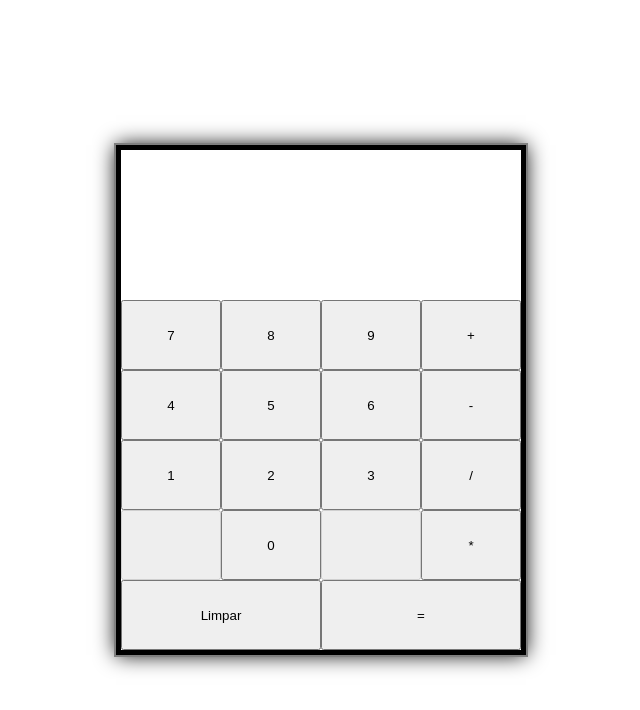
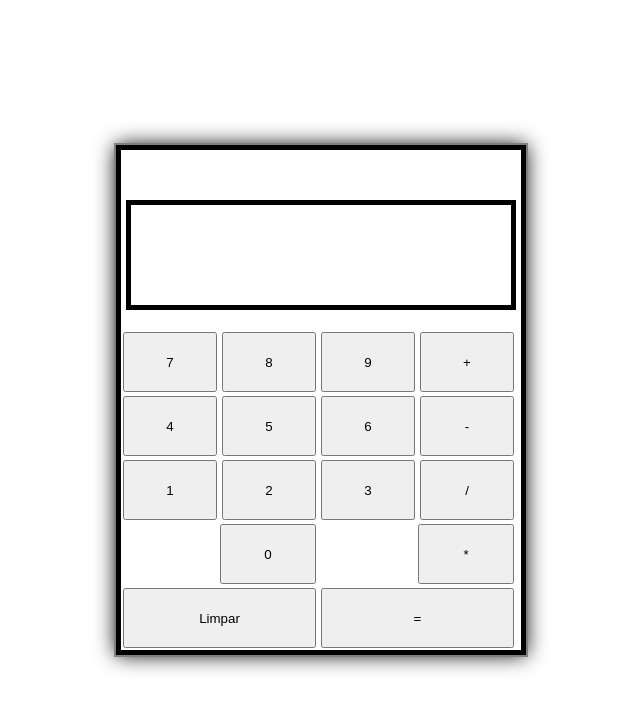
Before and after one commit to Anolara/Two-Numbers-Calculator, a plain HTML site: page index.html in a window 1280 px wide. Shown: the whole page, without its empty margins (319-959 px from the left). Drawn offline with Linux system fonts and the light colour scheme.

Commit message:
Changes in CSS and folders

```diff
--- a/css/style.css
+++ b/css/style.css
@@ -11,10 +11,6 @@ html, body {
     height: 500px;
     display: flex;
     flex-direction: column;
-}
-
-div{
-    border: solid px blue;
 }
 
 body{
@@ -31,12 +27,28 @@ body{
 }
 
 #visor{
-    height: 150px;
+    font-size: 40px;
+    font-weight: 400;
+    border: 5px solid black;
+    margin: 50px 5px 20px 5px;
+    height: 100px;
     display: flex;
-    justify-content: center;
+    justify-content: flex-end;
     align-items: center;
+    padding-right: 10px;
 }
 
 button{
     flex: 1;
+    margin-right: 5px;
 }
+
+.btn_container{
+    display: flex;
+    padding: 2px;
+}
+
+.blank{
+    background-color: white;
+    border: 0;
+}
--- a/index.html
+++ b/index.html
@@ -9,40 +9,40 @@
 <body>
     <div id="main_div">
         <div id="visor"></div>
-        <div>
+        <div class="btn_container">
             <button class="number">7</button>
             <button class="number">8</button>
             <button class="number">9</button>
             <button class="operator">+</button>
         </div>
 
-        <div>
+        <div class="btn_container">
             <button class="number">4</button>
             <button class="number">5</button>
             <button class="number">6</button>
             <button class="operator">-</button>
         </div>
-        <div>
+        <div class="btn_container">
             <button class="number">1</button>
             <button class="number">2</button>
             <button class="number">3</button>
             <button class="operator">/</button>
         </div>
 
-        <div>
+        <div class="btn_container">
             <button class="blank"></button>
             <button class="number">0</button>
             <button class="blank"></button>
             <button class="operator">*</button>
         </div>
 
-        <div>
+        <div class="btn_container">
             <button>Limpar</button>
             <button class="equal">=</button>
         </div>
     </div>
 
-    <script src="/script.js"></script>
+    <script src="./js/script.js"></script>
 
 </body>
 </html>
```
Also changed, not shown: js/script.js (renamed from script.js).
